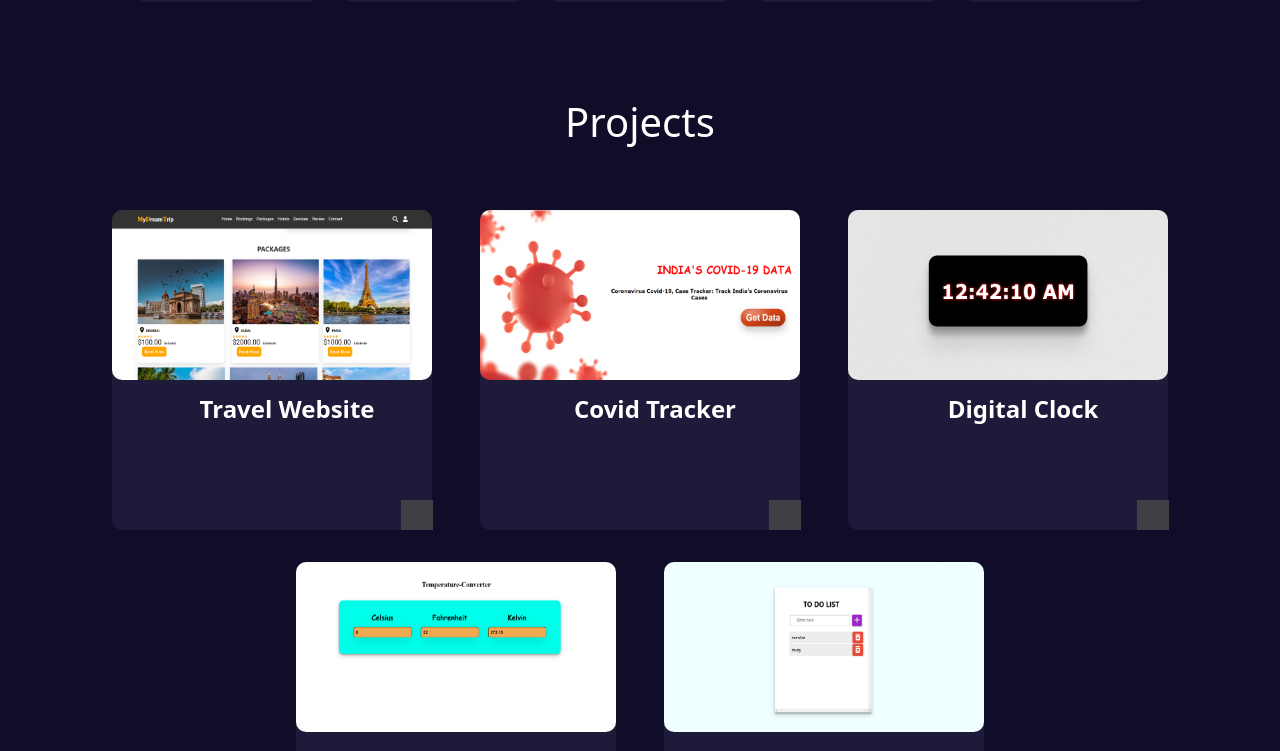
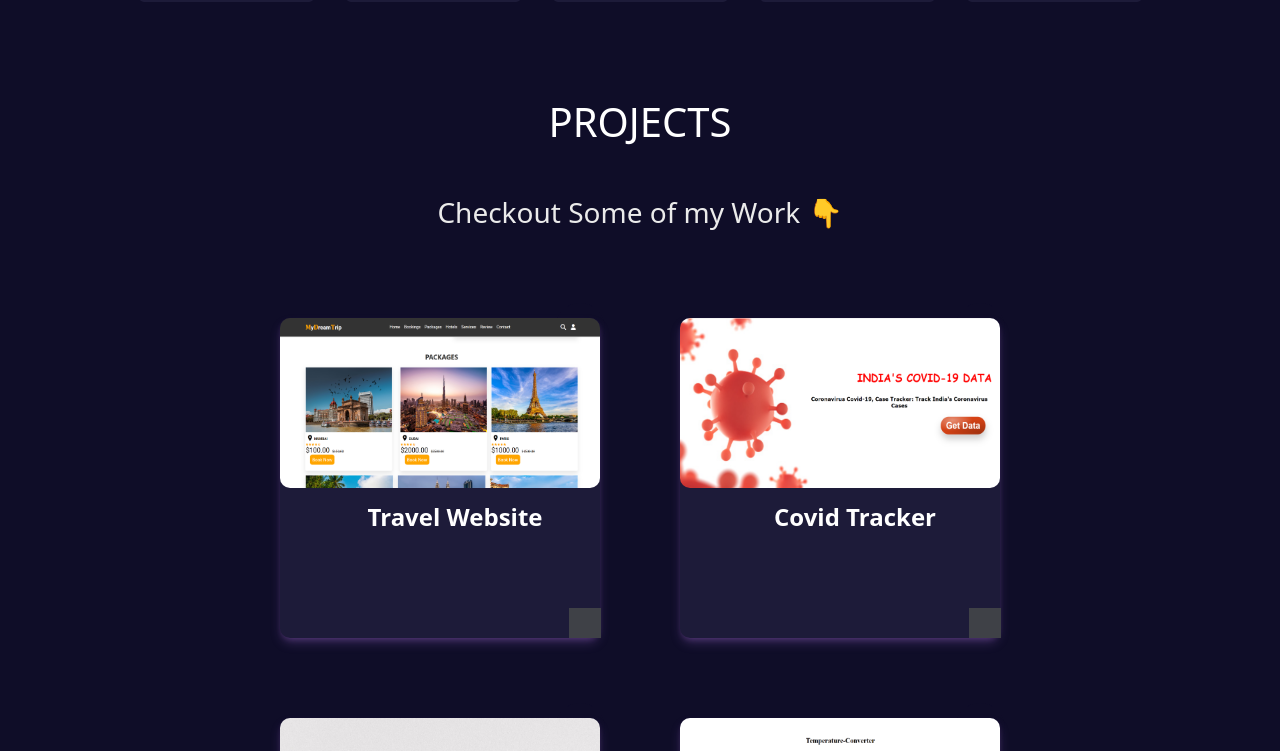
Before and after one commit to harshali08/Portfolio, a React (Create React App) app: page / in a window 1280 px wide. Shown: the part 739-1490 px from the top of the page. Built offline with nearby package versions, Linux system fonts and the light colour scheme; some icons are missing.

Commit message:
subtitle added

```diff
--- a/src/components/ProjCard.jsx
+++ b/src/components/ProjCard.jsx
@@ -10,7 +10,7 @@ const ProjCard = (props) => {
 
 
       <div className=" mx-4 my-3 " >
-            <div class="serviceBox_2" style={{height:'20rem'}}>
+            <div class="serviceBox_2 my-4 mx-3" style={{height:'20rem'}}>
                 <div class="service-icon_2 d-flex justify-content-center align-items-center"><a href={props.link}> <BsBoxArrowInUpRight fontSize={25}  color="black"></BsBoxArrowInUpRight></a></div>
 
                 <div class="service-content_2">
--- a/src/components/Projects.jsx
+++ b/src/components/Projects.jsx
@@ -4,7 +4,8 @@ import ProjCard from './ProjCard'
 const Projects = () => {
   return (
     <div className='my-6' style={{marginTop:"5rem"}}>
-    <h1 style={{color:"white",textAlign:"center"}}>Projects</h1>
+    <h1 style={{color:"white",textAlign:"center"}}>PROJECTS</h1>
+    <h3  style={{color:"#EBEBEB",textAlign:"center" ,marginTop:"50px"}}>Checkout Some of my Work 👇</h3>
     <div className='d-flex flex-row flex-wrap justify-content-center m-6 ' style={{marginTop:"3rem",marginLeft:"3.5rem",marginRight:"3.5rem"}}>
       <ProjCard s={require('../assets/Travel-website.png')} title={"Travel Website"} h={175} w={320} link={"https://travel-website-oaaqcp37w-harshalifarde-gmailcom.vercel.app/"} gitlink={'https://github.com/harshali08/Travel-Website'}  ></ProjCard>
       <ProjCard s={require('../assets/covid-tracker.png')} title={"Covid Tracker"} h={175} w={320} link={'https://covid-tracker-ox28lobd7-harshalifarde-gmailcom.vercel.app/'} gitlink={'https://github.com/harshali08/covid-tracker'}></ProjCard>
--- a/src/components/css/ProjCard.css
+++ b/src/components/css/ProjCard.css
@@ -3,12 +3,13 @@
     position: relative;
     background-color: #1D1B39;
     border-radius: 10px;
-
+    box-shadow: rgba(188, 135, 245, 0.25) 0px 6px 12px -2px, rgba(197, 100, 241, 0.3) 0px 3px 7px -3px;
+    /* box-shadow: rgba(220, 46, 217, 0.25) 0px 25px 50px -12px; */
 }
 .serviceBox_2:hover{
     /* padding-left: 30px; */
     position: relative;
-    background-color: #1D1B39;
+    background-color: #ed78f8;
     border-radius: 10px;
     border:1px solid white;
     background-color: #0F0D28;
```
